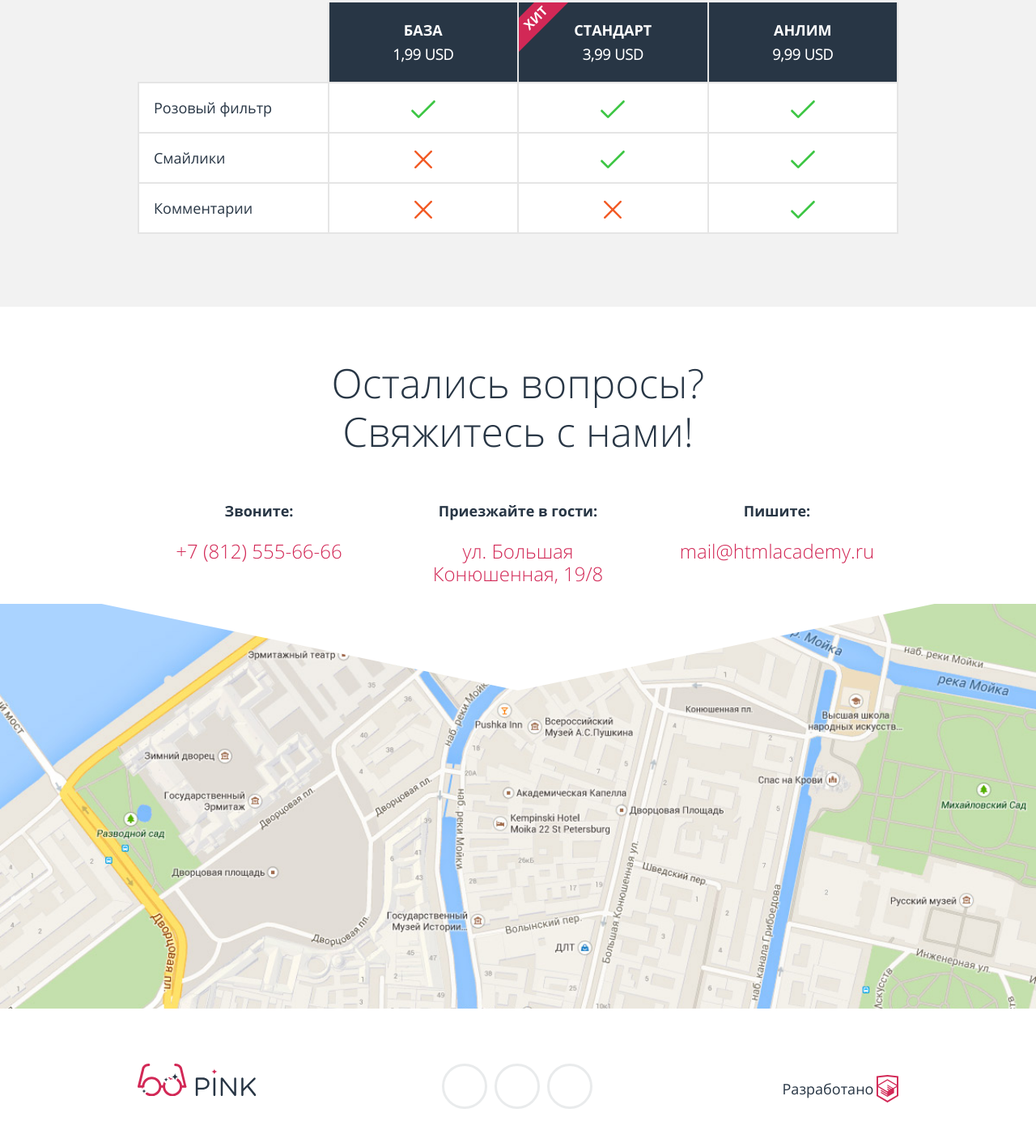
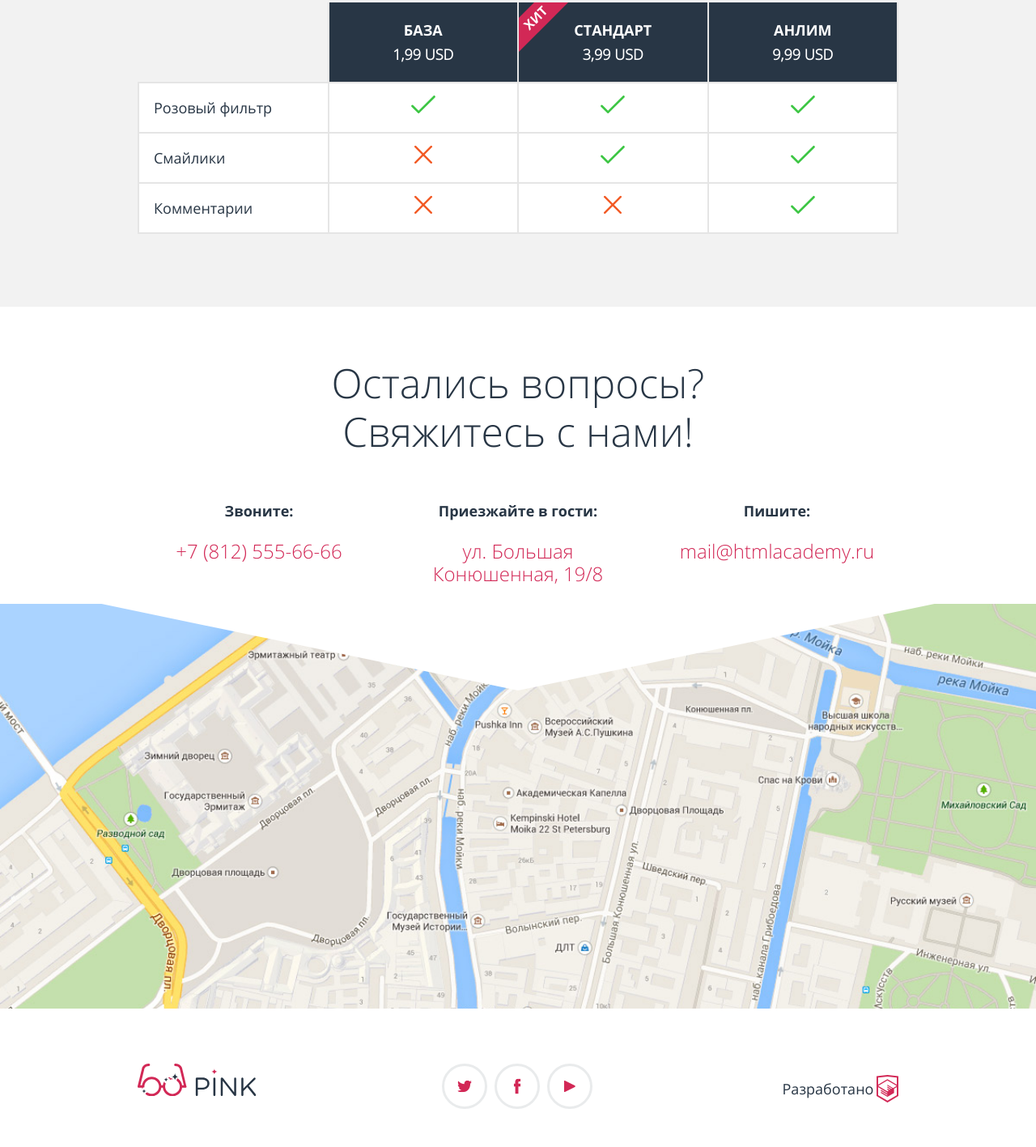
Before and after one commit to LeMari/229928-pink, a website: page index.html in a window 1280 px wide. Shown: the part 2768-4185 px from the top of the page at 81% size. Drawn offline with nearby package versions, Linux system fonts and the light colour scheme; files that its build step writes are made by us from their sources; files whose address does not match are found by name.

Commit message:
Автоматизация - социальные иконки из SVG-спрайта

```diff
--- a/index.html
+++ b/index.html
@@ -9,6 +9,7 @@
 </head>
 
 <body>
+
   <header class="header">
     <div class="header__wrapper">
       <div class="header__title-wrapper">
@@ -89,19 +90,19 @@
           <a class="intro__link button" href="http://www.apple.com/itunes/"><span>Скачать приложение</span></a>
           <div class="intro__icons">
             <a class="intro__icon-apple" href="http://www.apple.com/itunes/">
-              <!--              <img src="img/logo-apple.svg" alt="app store">-->
+
               <svg class="my-icon" viewbox="0 0 30 30" width="46.21px" height="56.753px">
                 <use xlink:href="img/symbols.svg#logo-apple" />
               </svg>
             </a>
             <a class="intro__icon-android" href="https://play.google.com/">
-              <!--              <img src="img/logo-android.svg" alt="play market">-->
+
               <svg class="my-icon" viewbox="0 0 30 30" width="42.084px" height="47.041px">
                 <use xlink:href="img/symbols.svg#logo-android" />
               </svg>
             </a>
             <a class="intro__icon-windows" href="https://www.microsoftstore.com/store/msru/home">
-              <!--              <img src="img/logo-microsoft.svg" alt="windows market">-->
+
               <svg class="my-icon" viewbox="0 0 30 30" width="43.922px" height="41.992px">
                 <use xlink:href="img/symbols.svg#logo-microsoft" />
               </svg>
@@ -231,21 +232,59 @@
           </tr>
           <tr>
             <td class="price__option price__option_hidden" data-option="Q">Розовый фильтр</td>
-            <td class="price__option price__option_able" data-option="Розовый фильтр"><img src="img/icon-yes.svg" width="32" height="22" alt="yes"></td>
-            <td class="price__option price__option_able" data-option="Розовый фильтр"><img src="img/icon-yes.svg" width="32" height="22" alt="yes"></td>
-            <td class="price__option price__option_able" data-option="Розовый фильтр"><img src="img/icon-yes.svg" width="32" height="22" alt="yes"></td>
+            <td class="price__option price__option_able" data-option="Розовый фильтр">
+
+
+              <svg class="price__img" width="32" height="22" fill="#3dc644">
+                <use xlink:href="img/symbols.svg#icon-yes" />
+              </svg>
+            </td>
+            <td class="price__option price__option_able" data-option="Розовый фильтр">
+              <svg class="price__img" width="32" height="22" fill="#3dc644">
+                <use xlink:href="img/symbols.svg#icon-yes" />
+              </svg>
+            </td>
+            <td class="price__option price__option_able" data-option="Розовый фильтр">
+              <svg class="price__img" width="32" height="22" fill="#3dc644">
+                <use xlink:href="img/symbols.svg#icon-yes" />
+              </svg>
+            </td>
           </tr>
           <tr>
             <td class="price__option price__option_hidden">Смайлики</td>
-            <td class="price__option price__option_disable" data-option="Смайлики"><img src="img/icon-no.svg" width="32" height="22" alt="no"></td>
-            <td class="price__option price__option_able" data-option="Смайлики"><img src="img/icon-yes.svg" width="32" height="22" alt="yes"></td>
-            <td class="price__option price__option_able" data-option="Смайлики"><img src="img/icon-yes.svg" width="32" height="22" alt="yes"></td>
+            <td class="price__option price__option_disable" data-option="Смайлики">
+              <svg class="price__img" width="32" height="22" fill="#f25b26">
+                <use xlink:href="img/symbols.svg#icon-no" />
+              </svg>
+            </td>
+            <td class="price__option price__option_able" data-option="Смайлики">
+              <svg class="price__img" width="32" height="22" fill="#3dc644">
+                <use xlink:href="img/symbols.svg#icon-yes" />
+              </svg>
+            </td>
+            <td class="price__option price__option_able" data-option="Смайлики">
+              <svg class="price__img" width="32" height="22" fill="#3dc644">
+                <use xlink:href="img/symbols.svg#icon-yes" />
+              </svg>
+            </td>
           </tr>
           <tr>
             <td class="price__option price__option_hidden">Комментарии</td>
-            <td class="price__option price__option_disable" data-option="Комментарии"><img src="img/icon-no.svg" width="32" height="22" alt="no"></td>
-            <td class="price__option price__option_disable" data-option="Комментарии"><img src="img/icon-no.svg" width="32" height="22" alt="no"></td>
-            <td class="price__option price__option_able" data-option="Комментарии"><img src="img/icon-yes.svg" width="32" height="22" alt="yes"></td>
+            <td class="price__option price__option_disable" data-option="Комментарии">
+              <svg class="price__img" width="32" height="22" fill="#f25b26">
+                <use xlink:href="img/symbols.svg#icon-no" />
+              </svg>
+            </td>
+            <td class="price__option price__option_disable" data-option="Комментарии">
+              <svg class="price__img" width="32" height="22" fill="#f25b26">
+                <use xlink:href="img/symbols.svg#icon-no" />
+              </svg>
+            </td>
+            <td class="price__option price__option_able" data-option="Комментарии">
+              <svg class="price__img" width="32" height="22" fill="#3dc644">
+                <use xlink:href="img/symbols.svg#icon-yes" />
+              </svg>
+            </td>
           </tr>
         </table>
         <div class="price__toggles slider__toggles">
@@ -308,37 +347,18 @@
       </a>
       <div class="social-icons">
         <a href="#" class="social-icons__social-icon social-icons__social-icon_twit">
-          <!--          <img src="img/icon-twitter.svg" alt="tw">-->
-          <!--<svg class="my-icon" viewbox="0 0 30 30" width="42.084px" height="47.041px">
-            <use xlink:href="img/symbols.svg#icon-twitter" width="17.5px" height="14.663px" />
-          </svg>-->
-          <svg xmlns="http://www.w3.org/2000/svg">
-            <symbol id="icon-twitter" viewBox="0 0 17.5 14.663">
-              <path fill-rule="evenodd" clip-rule="evenodd" d="M11.283.153c1.736-.485 3.074.263 3.685 1.151.694-.226 1.372-.47 2.072-.691-.004.841-.538 1.478-.883 1.727.704.166 1.343-.48 1.343-.48-.175.976-1.035 1.746-1.611 1.977-.239 6.592-3.272 10.956-10.382 10.823h-.46c-.422 0-4.29-.45-5.047-1.843 2.341.192 4.011-.412 4.835-1.15-.989-.293-2.761-.464-3.07-2.881.362.105.583.223 1.228.117C1.757 8.067.385 7.366.461 5.218c.294.32 1.1.523 1.381.461C1.117 5.444-.188 2.398.921.843 2.794 2.654 4.769 4.364 8.29 4.528 8.506 2.288 9.461.787 11.283.153z" />
-            </symbol>
+          <svg class="social-icons__img" width="17.5" height="14.663">
+            <use xlink:href="img/symbols.svg#icon-twitter" />
           </svg>
-
         </a>
         <a href="#" class="social-icons__social-icon social-icons__social-icon_fb">
-          <!--          <img src="img/icon-facebook.svg" alt="fb">-->
-          <!--<svg class="my-icon" viewbox="0 0 30 30" width="42.084px" height="47.041px">
-            <use xlink:href="img/symbols.svg#icon-facebook" width="8.673px" height="18.944px" />
-          </svg>-->
-          <svg xmlns="http://www.w3.org/2000/svg">
-            <symbol id="icon-facebook" viewBox="0 0 8.673 18.944">
-              <path d="M6.275 3.357h2.398V0H5.795C2.656.181 1.54 2.387 1.948 6.115H0v3.517h1.958v9.312h3.837V9.632h2.857V6.115H5.786c-.021-1.045-.036-2.406.489-2.758z" />
-            </symbol>
+          <svg class="social-icons__img" width="8.673" height="18.944">
+            <use xlink:href="img/symbols.svg#icon-facebook" />
           </svg>
         </a>
         <a href="#" class="social-icons__social-icon social-icons__social-icon_youtube">
-          <!--          <img src="img/icon-youtube.svg" alt="yt">-->
-          <!--<svg class="my-icon" viewbox="0 0 30 30" width="42.084px" height="47.041px">
-            <use xlink:href="img/symbols.svg#icon-youtube" width="14.64px" height="13.96px" />
-          </svg>-->
-          <svg xmlns="http://www.w3.org/2000/svg">
-            <symbol id="icon-youtube" viewBox="0 0 14.64 13.96">
-              <path d="M1.775 13.78C.799 14.257 0 13.758 0 12.671V1.29C0 .202.799-.295 1.775.181l12.133 5.932c.975.478.975 1.258 0 1.736L1.775 13.78z" />
-            </symbol>
+          <svg class="social-icons__img" width="14.64" height="47.041">
+            <use xlink:href="img/symbols.svg#icon-youtube" />
           </svg>
         </a>
       </div>
--- a/less/blocks/social-icon.less
+++ b/less/blocks/social-icon.less
@@ -14,18 +14,17 @@
     &:hover {
       border-color: #283645;
     }
-    & img,
-    & svg {
-      left: 50%;
-      position: absolute;
-      top: 50%;
-      transform: translateX(-50%) translateY(-50%);
-      fill: #d22856;
-    }
     &:active,
     &:active img {
       opacity: 0.3;
     }
+  }
+  &__img {
+    left: 50%;
+    position: absolute;
+    top: 50%;
+    transform: translateX(-50%) translateY(-50%);
+    fill: #d22856;
   }
   @media @tablet-widths {
     margin-right: 25px;
```
Also changed, not shown: form.html (+9 -3 lines), photo.html (+9 -3 lines).
